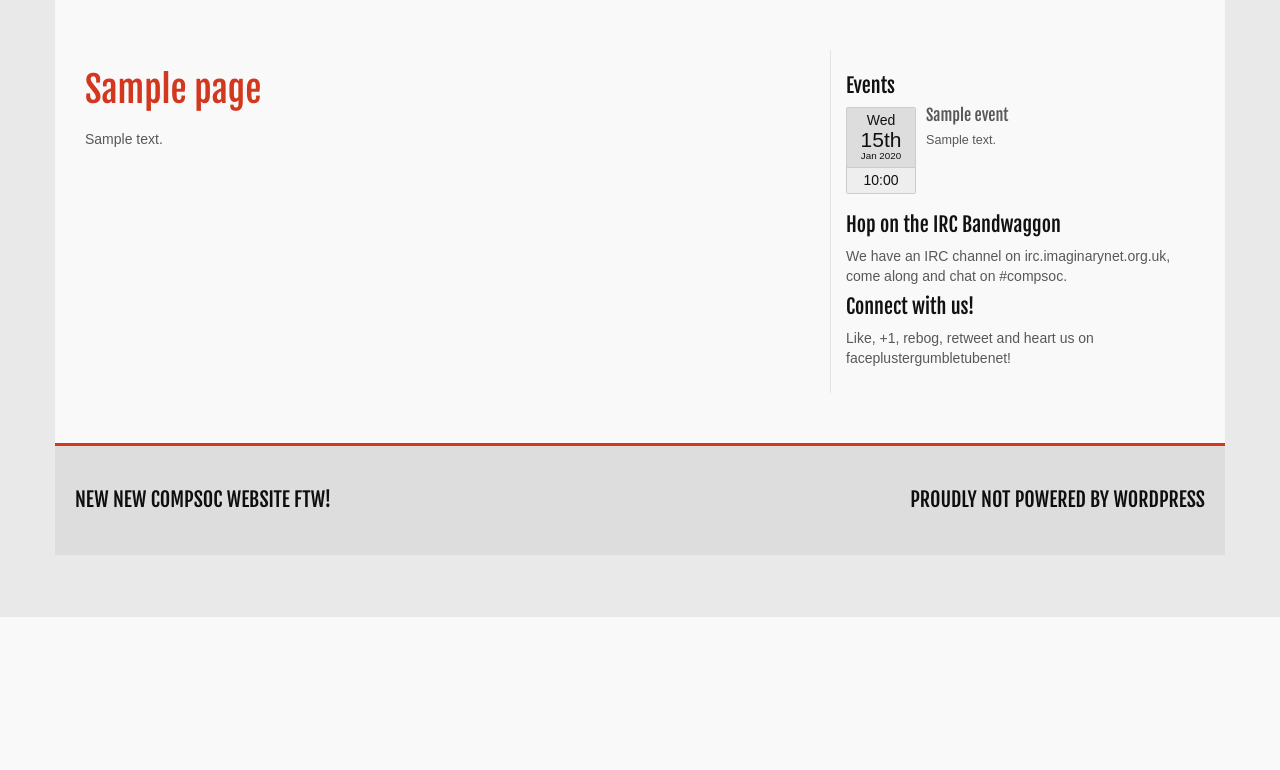
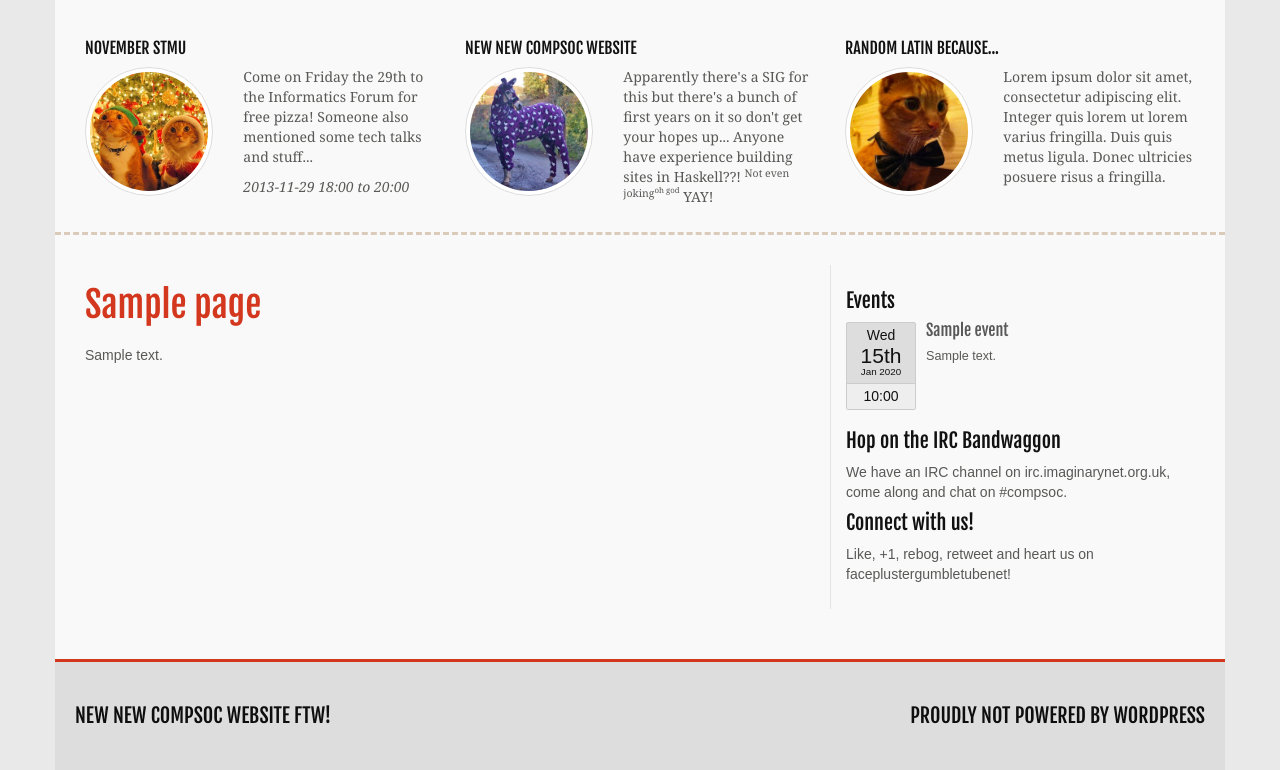
Before and after one commit to compsoc-edinburgh/website-django, a Django app: template compsoc/templates/compsoc/page.html in a window 1280 px wide. Shown: the part 183-953 px from the top of the page. Before the commit the page ends 800 px from the top, so only its background shows below. Run offline with Django 3.2, Linux system fonts and the light colour scheme; tables that the repository leaves empty hold one stand-in row (values such as "Sample post"); the template is opened without the code that fills it: values that come from a table or form of the project are taken from there, most other values are stand-ins (such as "Sample title", 1, 10 or a date in 2020); some libraries are stand-ins or nearby versions; some web fonts are replaced.

Commit message:
More sense

```diff
--- a/compsoc/templates/compsoc/page.html
+++ b/compsoc/templates/compsoc/page.html
@@ -21,7 +21,6 @@
     </head>
 
     <body>
-
         <aside class="announce">
             <div class="container">
                 <div class="alert alert-info alert-dismissable">
@@ -62,7 +61,7 @@
                         {% else %}
                         <li>
                         {% endif %}
-                        <a href="/compsoc/{{ navpage.name }}">{{ navpage.nav_name }}</a>
+                            <a href="/compsoc/page/{{ navpage.name }}">{{ navpage.nav_name }}</a>
                         </li>
                     {% endfor %}
 
@@ -77,9 +76,6 @@
         </nav>
 
 
-
-
-
         <div class="content">
             <div class="container">
 
@@ -90,7 +86,7 @@
                 </div><![endif]-->
 
                 <!-- Optional 3 column gallery: -->
-        <!--
+
                 <section class="gallery row">
 
                     <div class="col-sm-4">
@@ -115,7 +111,8 @@
                             <div class="col-xs-8 col-sm-12 col-md-7">
                                 <p>Apparently there's a SIG for this but there's a bunch of first years on it so don't get your
                                 hopes up... Anyone have experience building sites in Haskell??! <sup>Not even joking<sup>oh god</sup></sup>
-          YAY!</p>
+                                YAY!
+                                </p>
                             </div>
                         </div>
                     </div>
@@ -133,7 +130,7 @@
                     </div>
 
                 </section>
-    -->
+
 
                 <!-- Main content and Sidebar: -->
                 <div class="main row" role="main">
--- a/compsoc/urls.py
+++ b/compsoc/urls.py
@@ -3,6 +3,6 @@ from django.views.generic.base import RedirectView
 from compsoc import views
 
 urlpatterns = patterns('',
-    url(r'^$', RedirectView.as_view(url='/compsoc/home'), name='go-to-home'),
-    url(r'^(?P<page_name>\w+)', views.PageView.as_view(), name='page'),
+    url(r'^$', RedirectView.as_view(url='/compsoc/page/home'), name='go-to-home'),
+    url(r'^page/(?P<page_name>\w+)', views.PageView.as_view(), name='page'),
 )
```
Lines whose indentation alone changed are shown as unchanged.
